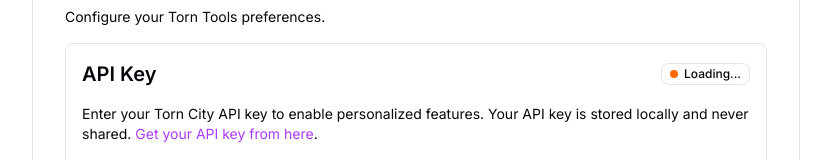
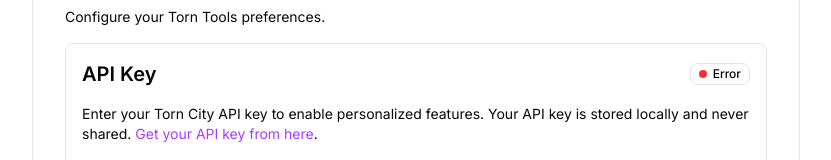
Before and after one commit to alfatta/torn-tools, a React (Vite) app: page /settings in a window 1280 px wide. Shown: the part 138-298 px from the top of the page, without its empty margins (224-1055 px from the left). Built offline with nearby package versions, Linux system fonts and the light colour scheme; no server answers.

Commit message:
fix: prevent API query when no API key is configured
- Only enable user basic query when API key exists
- Prevents page crash from uncaught API error when key is missing

```diff
--- a/src/pages/settings.tsx
+++ b/src/pages/settings.tsx
@@ -26,7 +26,7 @@
     setTimeout(() => setIsSaved(false), 2000)
   }
 
-  const { data, isLoading } = useApiUserBasic(true)
+  const { data, isLoading } = useApiUserBasic(!!apiKey)
 
   return (
     <Pages title="Settings" subtitle="Configure your Torn Tools preferences.">
```
